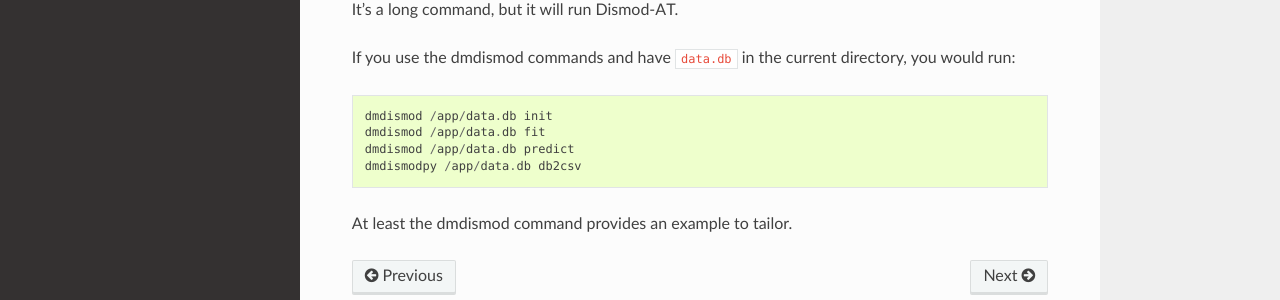
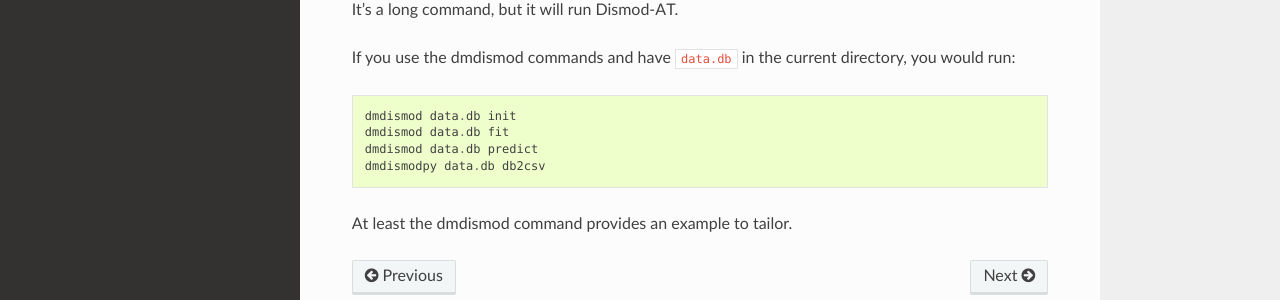
Before and after one commit to ihmeuw/cascade-at, a Sphinx documentation site: the page built from docs/user/install.rst, in a window 1280 px wide and 900 px high, scrolled down 1441 px. Shown: the part 475-775 px from the top of the window. Built offline with Sphinx 7.4.7 and the Read the Docs theme 2.0.0, drawn with Linux system fonts in a browser that asks for light colours.

Commit message:
Update docs

```diff
--- a/docs/user/install.rst
+++ b/docs/user/install.rst
@@ -94,9 +94,9 @@ It's a long command, but it will run Dismod-AT.
 If you use the dmdismod commands and have ``data.db`` in the
 current directory, you would run::
 
-    dmdismod /app/data.db init
-    dmdismod /app/data.db fit
-    dmdismod /app/data.db predict
-    dmdismodpy /app/data.db db2csv
+    dmdismod data.db init
+    dmdismod data.db fit
+    dmdismod data.db predict
+    dmdismodpy data.db db2csv
 
 At least the dmdismod command provides an example to tailor.
```
